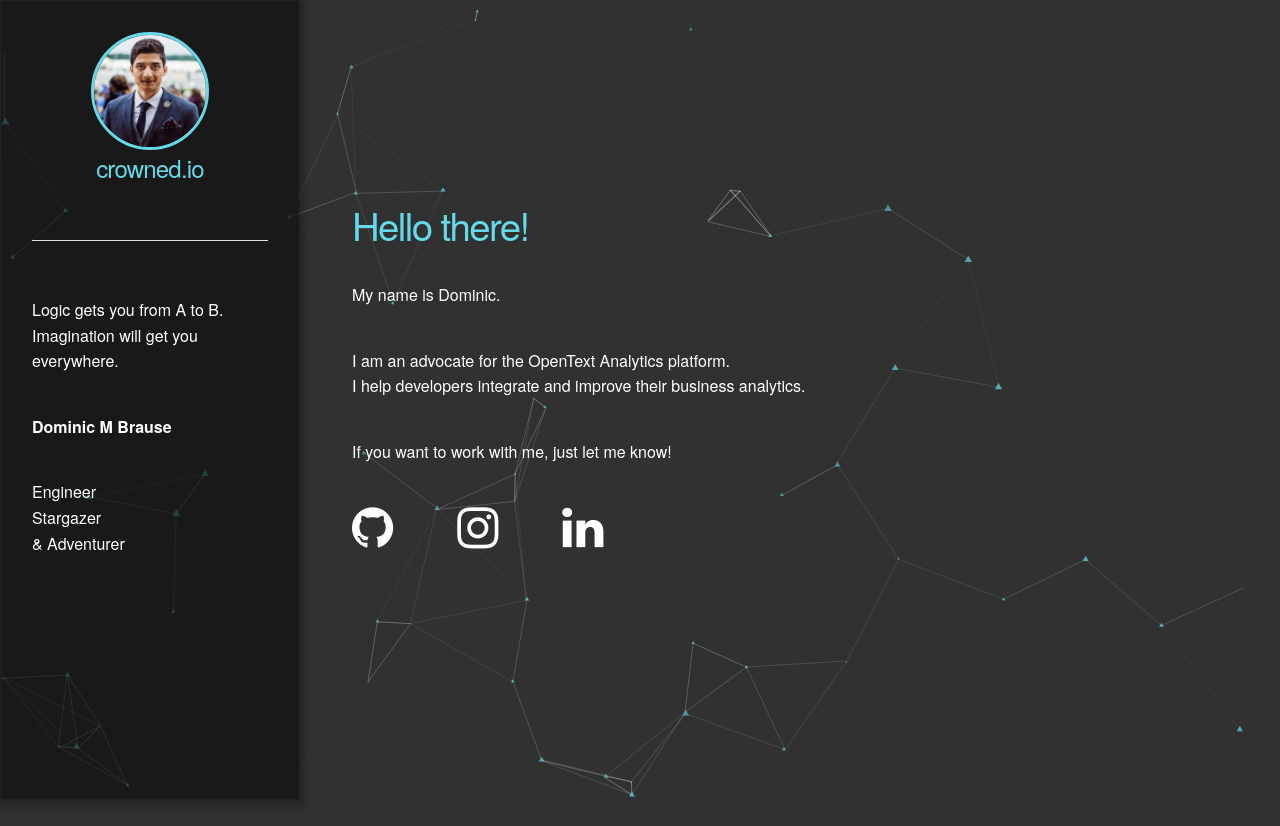
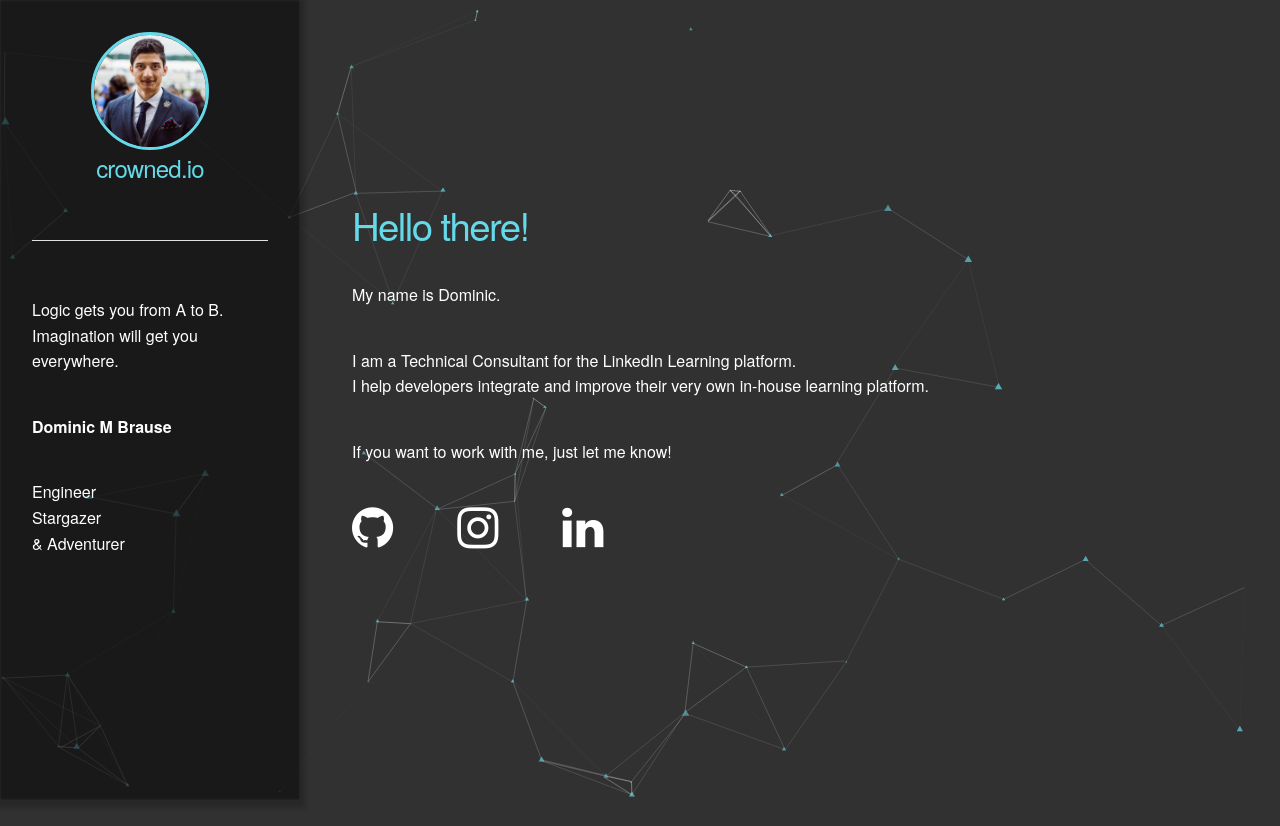
Before and after one commit to crownloyal/crowned-io, a website: page index.html in a window 1280 px wide. Drawn offline with Linux system fonts and the light colour scheme.

Commit message:
+ LinkedIn update

```diff
--- a/index.html
+++ b/index.html
@@ -36,8 +36,8 @@
                 <h3 id="be-friendly">Hello there!</h3>
 
                 <p>My name is Dominic.</p>
-                <p>I am an advocate for the OpenText Analytics platform.<br>
-                   I help developers integrate and improve their business analytics.</p>
+                <p>I am a Technical Consultant for the LinkedIn Learning platform.<br>
+                   I help developers integrate and improve their very own in-house learning platform.</p>
 
                 <p>If you want to work with me, just let me know!</p>
 
```
